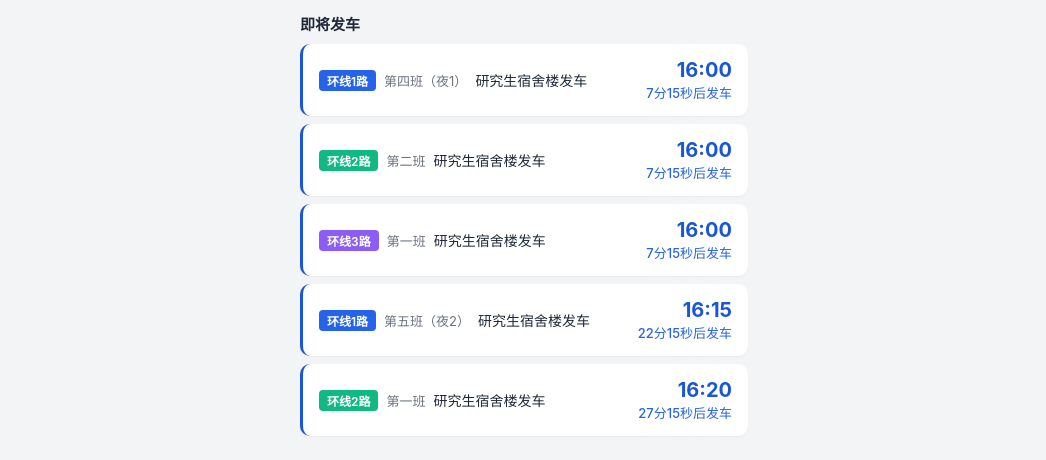
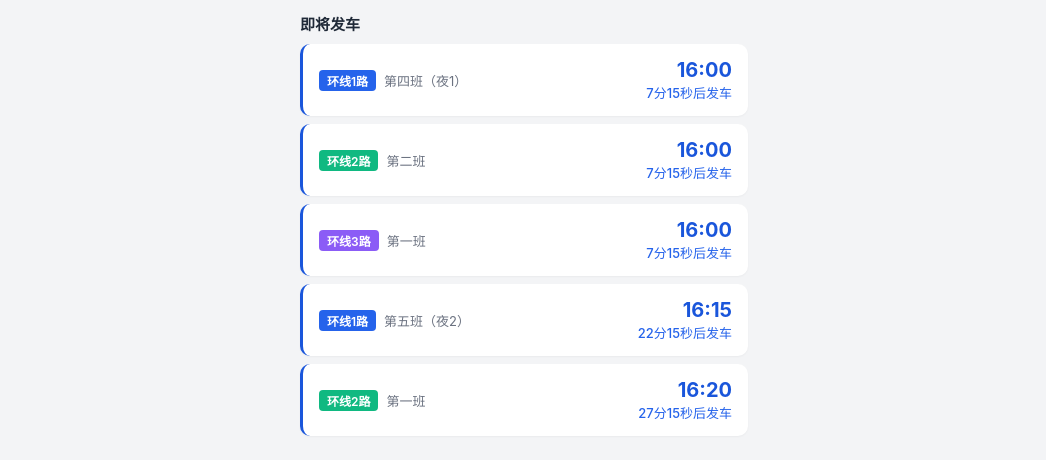
Before and after one commit to LiuSizheng/loop-ride-assistant, a Vue app: page /#/ in a window 1280 px wide. Shown: the part 257-717 px from the top of the page, without its empty margins (116-1162 px from the left). Built offline with nearby package versions, Linux system fonts and the light colour scheme; no server answers.

Commit message:
fix: only show 高超楼 for departure station, smaller font

```diff
--- a/src/views/HomeView.vue
+++ b/src/views/HomeView.vue
@@ -140,7 +140,7 @@ const stopArrivals = computed(() => {
         <div class="bus-card-left">
           <RouteBadge :route="item.departure.route" :dining="item.departure.routeKey === 'HX1_DINING'" />
           <span class="bus-shift">{{ item.departure.shiftName }}</span>
-          <span class="bus-stop">{{ item.departure.departureStation }}发车</span>
+          <span class="bus-from" v-if="item.departure.isGaochaoDeparture">高超楼发车</span>
         </div>
         <div class="bus-card-right">
           <div class="departure-time">{{ item.departure.departureTime }}</div>
@@ -178,7 +178,7 @@ const stopArrivals = computed(() => {
 .bus-card.departing { border-left: 3px solid var(--color-primary); }
 .bus-card-left { display: flex; align-items: center; gap: 8px; flex: 1; overflow: hidden; }
 .bus-shift { font-size: 13px; color: var(--color-text-secondary); white-space: nowrap; }
-.bus-stop { font-size: 14px; font-weight: 500; white-space: nowrap; overflow: hidden; text-overflow: ellipsis; }
+.bus-from { font-size: 11px; color: #F59E0B; white-space: nowrap; }
 .bus-card-right { text-align: right; flex-shrink: 0; }
 .arrival-time { font-size: 20px; font-weight: 700; font-variant-numeric: tabular-nums; color: var(--color-text); }
 .departure-time { font-size: 20px; font-weight: 700; color: var(--color-primary); }
```
Also changed, not shown: 30 other files (tests, documents, lock files or other folders).
